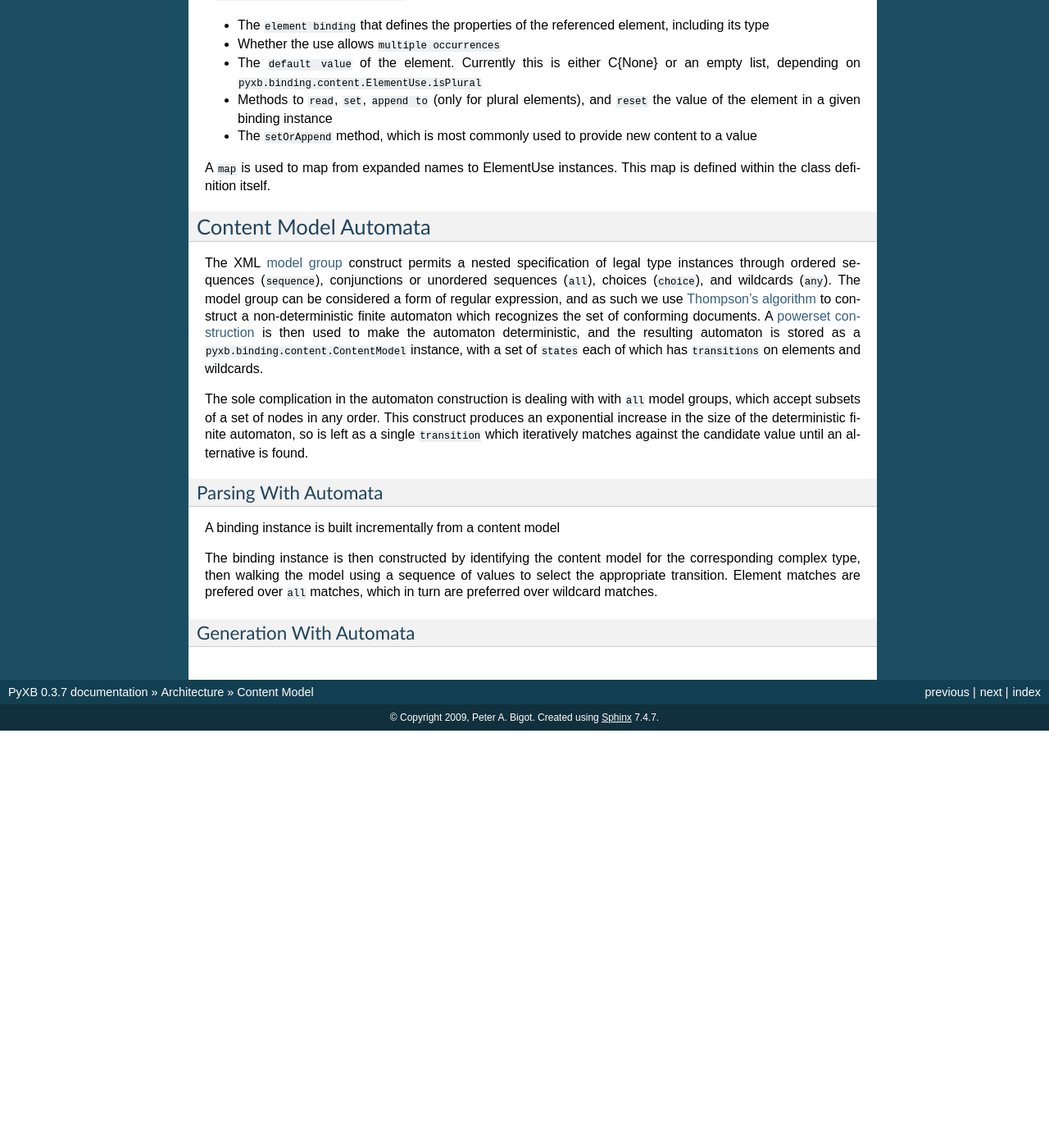
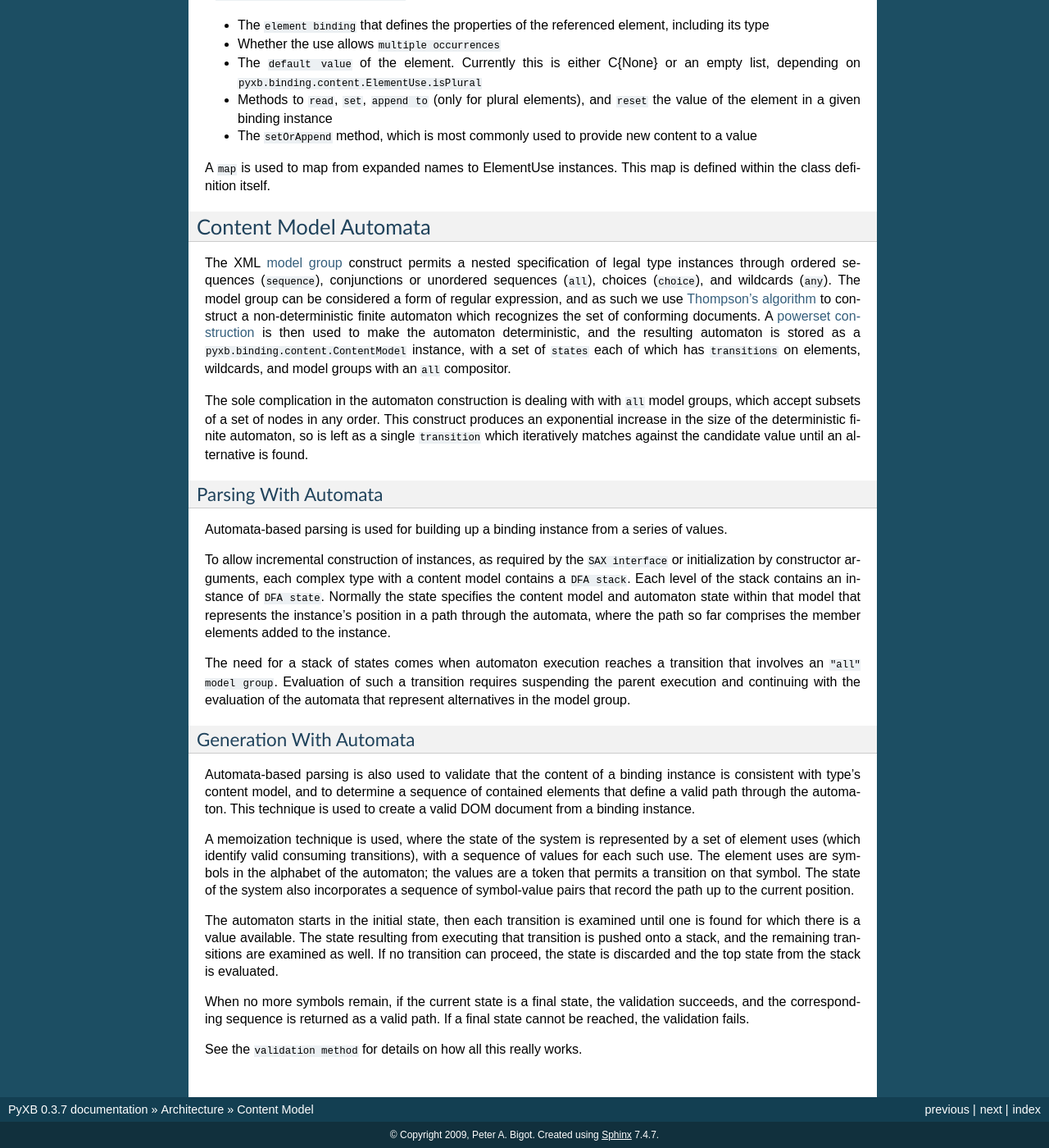
Before and after one commit to pabigot/pyxb, a Sphinx documentation site: the page built from doc/arch_content.txt, in a window 1280 px wide and 1400 px high, scrolled down 2017 px. Shown: the whole window at 82% size. Built offline with Sphinx 7.4.7, drawn with Linux system fonts in a browser that asks for light colours; cross-references to code outside the pages are shown as plain code; before the commit the page ends 2908 px from its top, so only the background shows below that.

Commit message:
Documentation overhaul

```diff
--- a/doc/arch_content.txt
+++ b/doc/arch_content.txt
@@ -123,7 +123,8 @@ documents.  A `powerset construction
 the automaton deterministic, and the resulting automaton is stored as a
 :api:`pyxb.binding.content.ContentModel` instance, with a set of :api:`states
 <pyxb.binding.content.ContentModelState>` each of which has :api:`transitions
-<pyxb.binding.content.ContentModelTransition>` on elements and wildcards.
+<pyxb.binding.content.ContentModelTransition>` on elements, wildcards, and
+model groups with an ``all`` compositor.
 
 The sole complication in the automaton construction is dealing with with
 ``all`` model groups, which accept subsets of a set of nodes in any order.
@@ -137,17 +138,51 @@ candidate value until an alternative is found.
 Parsing With Automata
 ^^^^^^^^^^^^^^^^^^^^^
 
-A binding instance is built incrementally from a content model
+Automata-based parsing is used for building up a binding instance from a
+series of values.
 
-The binding instance is then constructed by identifying the content model for
-the corresponding complex type, then walking the model using a sequence of
-values to select the appropriate transition.  Element matches are prefered
-over ``all`` matches, which in turn are preferred over wildcard matches.
+To allow incremental construction of instances, as required by the :api:`SAX
+interface <pyxb.binding.saxer.PyXBSAXHandler>` or initialization by constructor
+arguments, each complex type with a content model contains a :api:`DFA stack
+<pyxb.binding.content.DFAStack>`.  Each level of the stack contains an instance
+of :api:`DFA state <pyxb.binding.content._DFAState>`.  Normally the state
+specifies the content model and automaton state within that model that
+represents the instance's position in a path through the automata, where the
+path so far comprises the member elements added to the instance.
 
-
+The need for a stack of states comes when automaton execution reaches a
+transition that involves an :api:`"all" model group
+<pyxb.binding.content.ModelGroupAll>`.  Evaluation of such a transition
+requires suspending the parent execution and continuing with the evaluation of
+the automata that represent alternatives in the model group.
 
 Generation With Automata
 ^^^^^^^^^^^^^^^^^^^^^^^^
+
+Automata-based parsing is also used to validate that the content of a binding
+instance is consistent with type's content model, and to determine a sequence
+of contained elements that define a valid path through the automaton.  This
+technique is used to create a valid DOM document from a binding instance.
+
+A memoization technique is used, where the state of the system is represented
+by a set of element uses (which identify valid consuming transitions), with a
+sequence of values for each such use.  The element uses are symbols in the
+alphabet of the automaton; the values are a token that permits a transition on
+that symbol.  The state of the system also incorporates a sequence of
+symbol-value pairs that record the path up to the current position.
+
+The automaton starts in the initial state, then each transition is examined
+until one is found for which there is a value available.  The state resulting
+from executing that transition is pushed onto a stack, and the remaining
+transitions are examined as well.  If no transition can proceed, the state is
+discarded and the top state from the stack is evaluated.
+
+When no more symbols remain, if the current state is a final state, the
+validation succeeds, and the corresponding sequence is returned as a valid
+path.  If a final state cannot be reached, the validation fails.
+
+See the :api:`validation method <pyxb.binding.content.ContentModel.validate>`
+for details on how all this really works.
 
 .. ignored
    ## Local Variables:
--- a/doc/legal.txt
+++ b/doc/legal.txt
@@ -21,8 +21,7 @@ anonymous download but use of the service would require a paid subscription.
 
 These web services are used for demonstration purposes only.  If you
 represent a company providing one of these services and object to its use in
-this way, email the developer to have the service references removed.
-
-If you provide web services and would like to contribute to open source
+this way, email the developer to have the service references removed.  If
+you provide web services and would like to contribute to open source
 development and the promotion of web services by explicitly permitting this
 use, email the developer.
```
Also changed, not shown: doc/examples.txt (+88 -29 lines), doc/index.txt (+11 -4 lines), doc/limitations.txt (+13 -10 lines), doc/userref.txt (+6 -6 lines), 1 other file.
